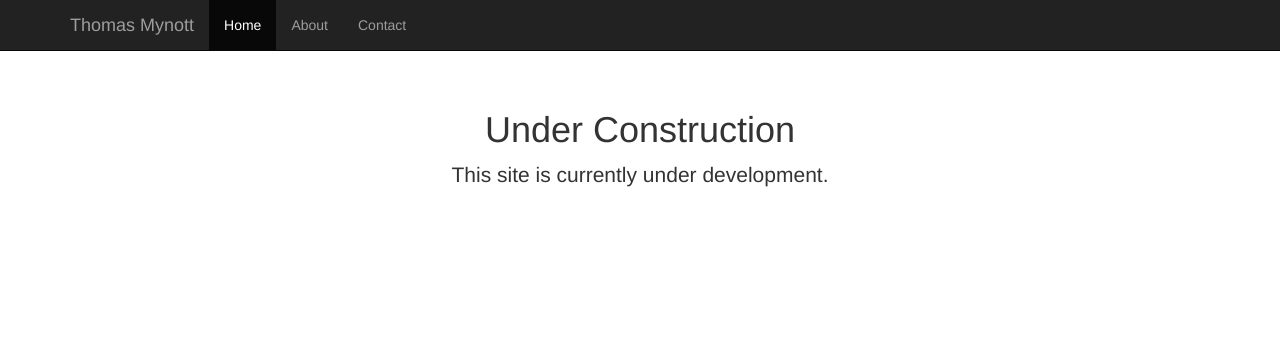
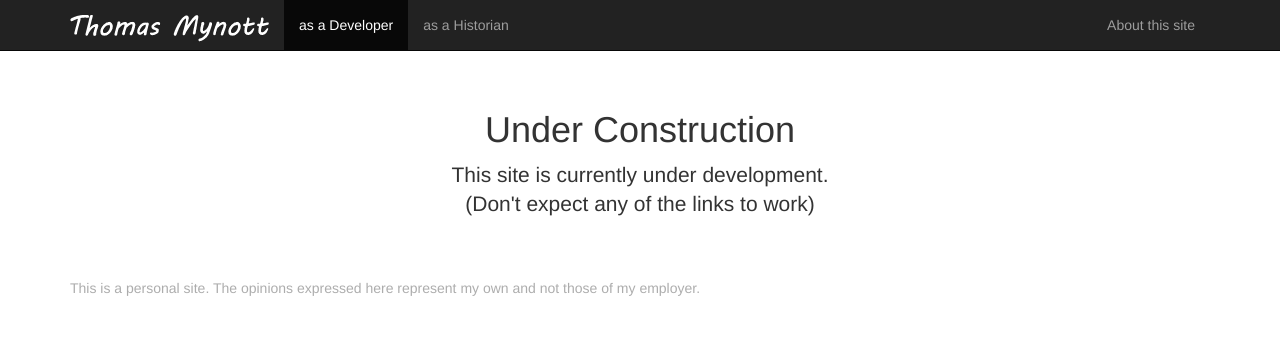
Before and after one commit to ThomasMynott/ThomasMynott, a plain HTML site: page index.html in a window 1280 px wide. Drawn offline with nearby package versions, Linux system fonts and the light colour scheme.

Commit message:
Visual changes

```diff
--- a/index.html
+++ b/index.html
@@ -21,14 +21,16 @@
             <span class="icon-bar"></span>
             <span class="icon-bar"></span>
             <span class="icon-bar"></span>
-          </button><a class="navbar-brand" href="#">Thomas Mynott</a>
+          </button><a class="navbar-brand" href="#"><img src="content/Brand.png"></img></a>
         </div>
         <div id="navbar" class="collapse navbar-collapse">
           <ul class="nav navbar-nav">
-            <li class="active"><a href="#">Home</a></li>
-            <li><a href="#about">About</a></li>
-            <li><a href="#contact">Contact</a></li>
+            <li class="active"><a href="#">as a Developer</a></li>
+            <li><a href="#about">as a Historian</a></li>
           </ul>
+          <ul class="nav navbar-nav pull-right">
+            <li><a href="#contact">About this site</a></li>
+              </ul>
         </div><!--/.nav-collapse -->
       </div>
     </nav>
@@ -37,13 +39,22 @@
 
       <div class="starter-template">
         <h1>Under Construction</h1>
-        <p class="lead">This site is currently under development.<br></p>
+        <p class="lead">This site is currently under development.<br>(Don't expect any of the links to work)</p>
       </div>
 
     </div><!-- /.container -->
+
+
+
     <!-- jQuery (necessary for Bootstrap's JavaScript plugins) -->
     <script src="https://ajax.googleapis.com/ajax/libs/jquery/1.12.4/jquery.min.js"></script>
     <!-- Include all compiled plugins (below), or include individual files as needed -->
     <script src="scripts/bootstrap.js"></script>
   </body>
+    <footer class="footer">
+      <div class="container">
+          <p style="opacity:0.4">This is a personal site. The opinions expressed here represent my own and not those of my employer.</p>
+                <div><marquee><img src="media/DStockTube.png"></img></marquee></div>
+      </div>
+    </footer>
 </html>
```
Also changed, not shown: content/Brand.png (added), media/DStockTube.png (added).
